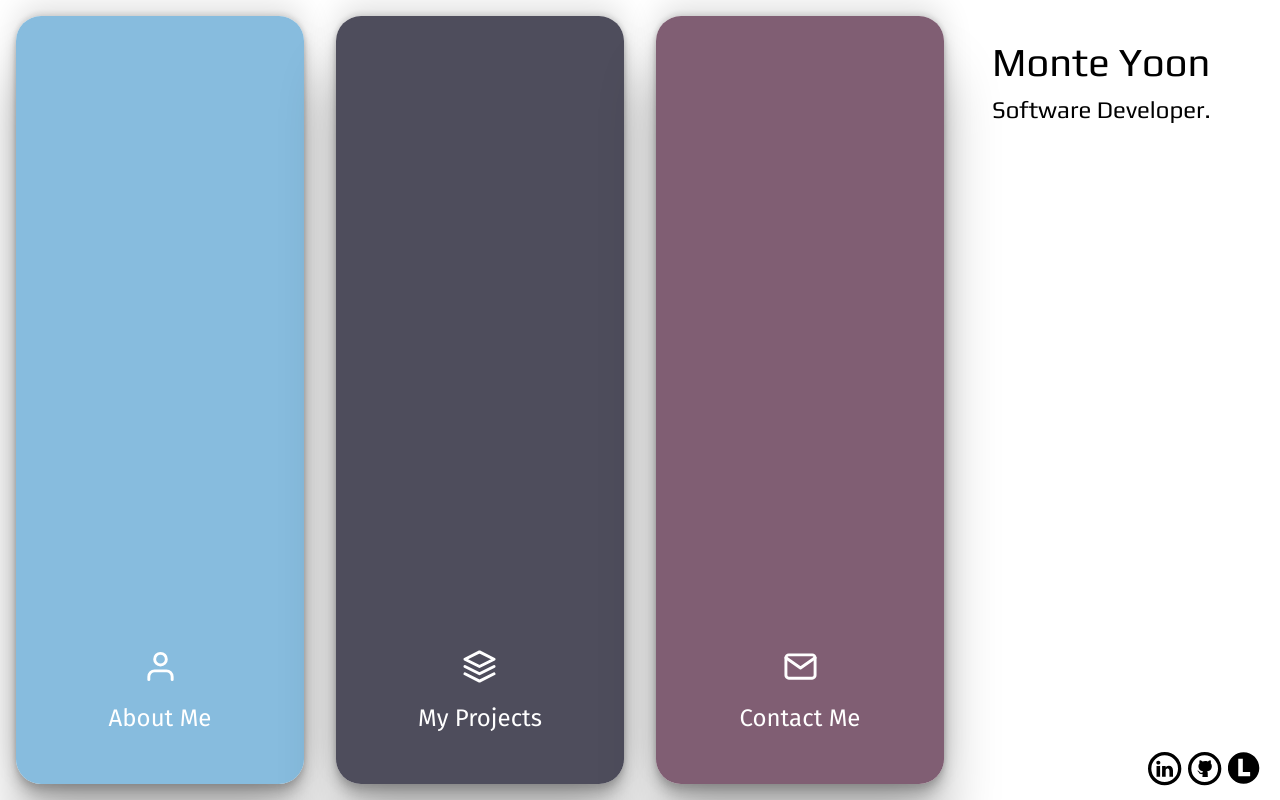
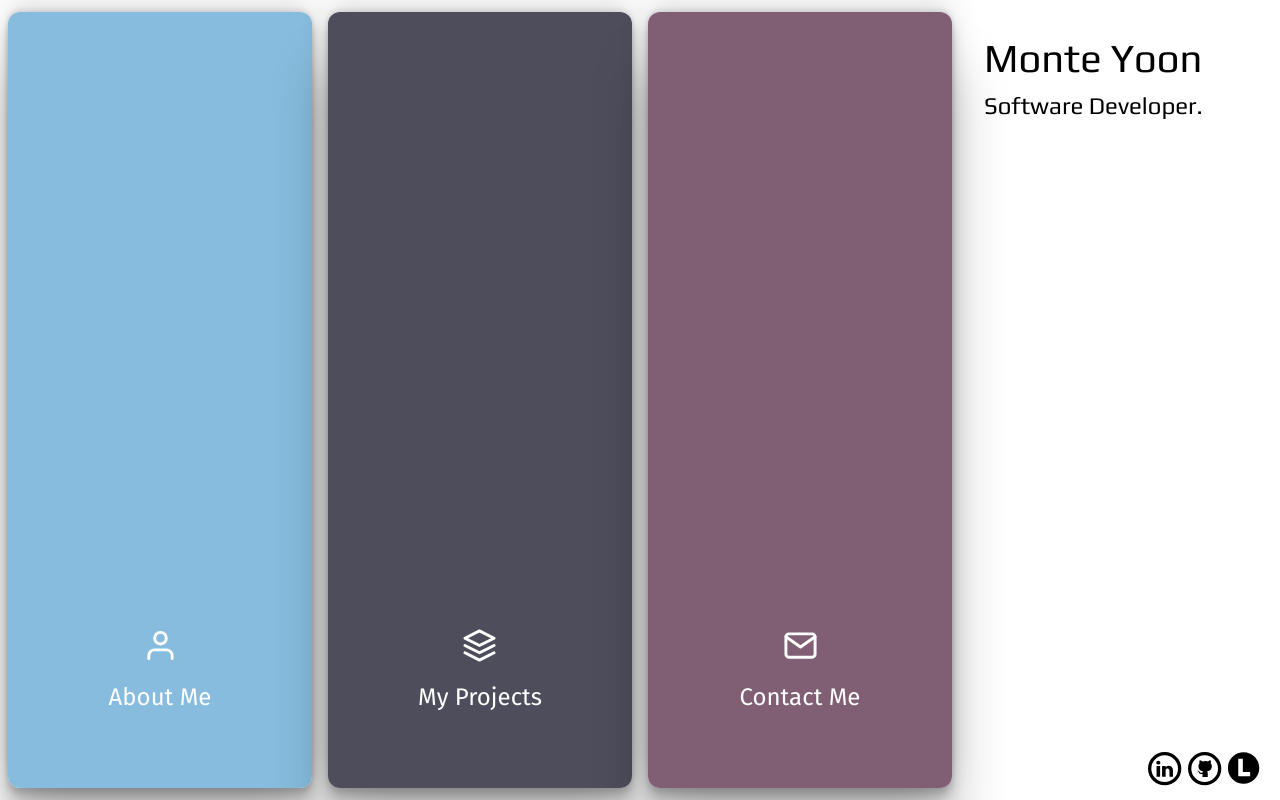
Before and after one commit to Yontemoon/my-portfolio, a Next.js app: page / in a window 1280 px wide. Built offline with nearby package versions, Linux system fonts and the light colour scheme.

Commit message:
Added clsx for clarity, made some small adjustments for smaller screens.

```diff
--- a/app/components/MaxAboutPage.tsx
+++ b/app/components/MaxAboutPage.tsx
@@ -1,10 +1,8 @@
-import Image from "next/image";
-import aboutIcon from "../icons/about-icon.svg";
 import AboutIcon from "../icons/AboutIcon";
 
 const MaxAboutPage = () => {
   return (
-    <main className="m-4 fade-animation w-full flex justify-center overflow-y-auto">
+    <main className="p-4 fade-animation w-full flex justify-center overflow-y-auto">
       <div className="max-w-screen-sm m-4">
         <div className="flex justify-center m-5">
           <AboutIcon color={"black"} width={40} />
--- a/app/components/MaxContactPage.tsx
+++ b/app/components/MaxContactPage.tsx
@@ -49,7 +49,7 @@ const MaxContactPage = () => {
   };
 
   return (
-    <div className="fade-animation w-full m-4 flex flex-col items-center text-white overflow-y-auto">
+    <div className="fade-animation w-full p-4 flex flex-col items-center text-white overflow-y-auto">
       <div className="m-5">
         <ContactIcon color="white" width={40} />
       </div>
@@ -68,7 +68,7 @@ const MaxContactPage = () => {
       <form
         onSubmit={handleSubmit(onSubmit)}
         ref={form}
-        className="w-1/2 justify-center"
+        className="w-full px-10 md:w-1/2 justify-center"
       >
         <div className="flex flex-col mb-2 items">
           <div className="flex gap-x-2">
--- a/app/components/MaxHomePage.tsx
+++ b/app/components/MaxHomePage.tsx
@@ -1,20 +1,18 @@
-
 import { play } from "../lib/fonts";
+import clsx from "clsx";
 
 const MaxHomePage = () => {
-
-    return (
-        <div className={play.className}>
-            <span className="name-fade-animation fixed flex flex-col z-10 mb-2 mr-5">
-                <h1>
-                    Monte Yoon
-                </h1>
-                <h2>
-                    Software Developer.
-                </h2>
-            </span>
-        </div>
-    );
+  return (
+    <div
+      className={clsx(
+        play.className,
+        "name-fade-animation fixed flex flex-col z-10 mb-2 mr-5"
+      )}
+    >
+      <h1>Monte Yoon</h1>
+      <h2>Software Developer.</h2>
+    </div>
+  );
 };
 
 export default MaxHomePage;
--- a/app/components/MaxProjectsPage.tsx
+++ b/app/components/MaxProjectsPage.tsx
@@ -5,7 +5,7 @@ import MovieNextjs from "../images/movie-nextjs.jpg";
 
 const MaxProjectsPage = () => {
   return (
-    <main className="fade-animation flex flex-col items-center text-white m-6 overflow-y-auto">
+    <main className="fade-animation flex flex-col items-center text-white p-4 overflow-y-auto">
       <div className="m-5">
         <ProjectIcon color="white" width={40} />
       </div>
--- a/app/components/MiniPage.tsx
+++ b/app/components/MiniPage.tsx
@@ -1,20 +1,12 @@
-import React from 'react';
-import Image from 'next/image';
-
-const MiniPage = ({header, children}:
-    {header: string,
-        children: any}
-) => {
-    return (
-        <main className='flex lg:items-end items-center justify-center fade-animation'>
-            <div className='flex flex-row items-center lg:mb-8  mb-0 lg:flex-col'>
-                {children}
-                <h2 className="text-center p-4 text-white ">
-                    {header}
-                </h2>
-            </div>
-        </main>
-    );
+const MiniPage = ({ header, children }: { header: string; children: any }) => {
+  return (
+    <div className="flex lg:items-end items-center justify-center fade-animation ">
+      <div className="flex flex-row items-center lg:mb-8  mb-0 lg:flex-col min-w-32 min-h-32">
+        {children}
+        <h2 className="text-center p-4 text-white ">{header}</h2>
+      </div>
+    </div>
+  );
 };
 
 export default MiniPage;
--- a/app/components/animation/LayoutShift.tsx
+++ b/app/components/animation/LayoutShift.tsx
@@ -6,11 +6,11 @@ import { motion } from "framer-motion";
 import { useRouter, usePathname } from "next/navigation";
 import { useState } from "react";
 import { routes } from "../../lib/routes";
+import clsx from "clsx";
 import "./layoutShift.css";
 
 const Layout = ({ children }: { children: React.ReactNode }) => {
   const [active, setActive] = useState<number | null>(null);
-  const [showChildren, setShowChildren] = useState<boolean[]>([]);
 
   const router = useRouter();
   const pathUrl = usePathname();
@@ -46,7 +46,7 @@ const Layout = ({ children }: { children: React.ReactNode }) => {
   };
 
   return (
-    <div className="flex flex-col h-screen w-screen lg:flex-row">
+    <div className="flex flex-col h-screen w-screen lg:flex-row lg:gap-4 lg:py-3 gap-2 px-2 pt-2">
       {React.Children.map(children, (child, i) => {
         const isActive = i === active;
         const cursorStyle = isActive ? "auto" : "pointer";
@@ -55,7 +55,10 @@ const Layout = ({ children }: { children: React.ReactNode }) => {
           <motion.div
             key={i}
             variants={columnVariants}
-            className={i === 3 ? "parent-home" : "parent-div"}
+            className={clsx(
+              i === 3 ? "parent-home" : "parent-div",
+              "min-w-28 min-h-20 rounded-xl"
+            )}
             animate={
               i === 3 && isActive
                 ? "initial"
@@ -64,25 +67,16 @@ const Layout = ({ children }: { children: React.ReactNode }) => {
                 : "initial"
             }
             transition={{ duration: 0.5, delay: 0.2 }}
-            onAnimationComplete={() =>
-              setShowChildren((prev) => {
-                const newShowChildren = [...prev];
-                newShowChildren[i] = true;
-                return newShowChildren;
-              })
-            }
             onClick={() => handleRoute(i, routes[i])}
             style={{
               overflow: "hidden",
               cursor: cursorStyle,
               display: "flex",
-              margin: "1em",
               flex: 1,
               position: "relative",
-              borderRadius: "25px",
             }}
           >
-            {showChildren[i] && child}
+            {child}
           </motion.div>
         );
       })}
--- a/app/globals.css
+++ b/app/globals.css
@@ -6,6 +6,8 @@
   width: 100%;
   display: flex;
   justify-content: center;
+  /* min-width: 120px;
+  min-height: 120px; */
 }
 
 h1 {
@@ -20,31 +22,60 @@ h2 {
 h3 {
   font-size: 1.2rem;
 }
+@media (max-width: 768px) {
+  h1 {
+    font-size: 2rem;
+  }
+
+  h2 {
+    font-size: 1.25rem;
+  }
+
+  h3 {
+    font-size: 1rem;
+  }
+}
+
+@media (max-width: 480px) {
+  h1 {
+    font-size: 1.75rem;
+  }
+
+  h2 {
+    font-size: 1rem;
+  }
+
+  h3 {
+    font-size: 0.875rem;
+  }
+}
 
 a {
   font-weight: bold;
   transition-duration: 300ms;
 }
 a:hover {
-  color: #9C6615;
-
+  color: #9c6615;
 }
 
 #home {
   margin: 1rem;
 }
 
-textarea:focus, input:focus, input[type]:focus, .uneditable-input:focus {
+textarea:focus,
+input:focus,
+input[type]:focus,
+.uneditable-input:focus {
   border-color: rgba(182, 8, 8, 0.8);
-  outline:  solid 1px rgb(165, 165, 165);
+  outline: solid 1px rgb(165, 165, 165);
 }
 
-textarea, input {
+textarea,
+input {
   --tw-bg-opacity: 1;
   background-color: rgb(107 114 128 / var(--tw-bg-opacity));
   box-shadow: rgba(0, 0, 0, 0.12) 0px 1px 3px, rgba(0, 0, 0, 0.24) 0px 1px 2px;
   --tw-bg-opacity: 0.4;
-
 }
 
 button {
@@ -61,13 +92,12 @@ button:hover {
   color: white;
 }
 
-
 @keyframes fade-inout {
   0% {
-    opacity: 0
+    opacity: 0;
   }
   100% {
-    opacity: 1
+    opacity: 1;
   }
 }
 
@@ -81,9 +111,7 @@ button:hover {
   100% {
     opacity: 1;
   }
-
 }
-
 
 .fade-animation {
   animation-delay: 500ms;
@@ -96,7 +124,7 @@ button:hover {
 }
 
 .opacity {
-  opacity: 0
+  opacity: 0;
 }
 
 .exitIcon {
--- a/app/layout.tsx
+++ b/app/layout.tsx
@@ -1,6 +1,7 @@
 import type { Metadata } from "next";
 import "./globals.css";
 import { fira_sans } from "@/app/ui/fonts";
+import clsx from "clsx";
 
 export const metadata: Metadata = {
   title: "Monte Yoon Portfolio",
@@ -14,7 +15,14 @@ export default function RootLayout({
 }) {
   return (
     <html lang="en">
-      <body className={`${fira_sans.className} antialiased`}>{children}</body>
+      <body
+        className={clsx(
+          fira_sans.className,
+          "flex w-screen h-screen text-md box-border fade-animation antialiased"
+        )}
+      >
+        {children}
+      </body>
     </html>
   );
 }
--- a/app/page.tsx
+++ b/app/page.tsx
@@ -28,11 +28,11 @@ export default function Home() {
   });
 
   return (
-    <div className="flex w-screen h-screen text-md box-border fade-animation">
+    <>
       <Layout>
         <div
           style={{ background: "#87BCDE" }}
-          className="mini-navbar rounded-2xl"
+          className="mini-navbar"
           id="about"
           onClick={() => setCurrent("about")}
         >
@@ -47,7 +47,7 @@ export default function Home() {
         <div
           style={{ background: "#4E4D5C" }}
           id="projects"
-          className="mini-navbar rounded-2xl"
+          className="mini-navbar"
           onClick={() => setCurrent("projects")}
         >
           {current === "projects" ? (
@@ -61,7 +61,7 @@ export default function Home() {
 
         <div
           style={{ background: "#805E73" }}
-          className="mini-navbar rounded-2xl"
+          className="mini-navbar"
           id="contact"
           onClick={() => setCurrent("contact")}
         >
@@ -88,6 +88,6 @@ export default function Home() {
         </div>
       </Layout>
       <MyLinks current={current} />
-    </div>
+    </>
   );
 }
--- a/package.json
+++ b/package.json
@@ -10,9 +10,10 @@
   },
   "dependencies": {
     "@headlessui/react": "^1.7.18",
+    "clsx": "^2.1.1",
     "emailjs-com": "^3.2.0",
     "framer-motion": "^10.18.0",
-    "next": "14.0.4",
+    "next": "^14.2.5",
     "react": "^18",
     "react-dom": "^18",
     "react-hook-form": "^7.49.3"
```
Also changed, not shown: app/components/MiniHomePage.tsx (+14 -17 lines), 1 other file (tests, documents, lock files or other folders).
